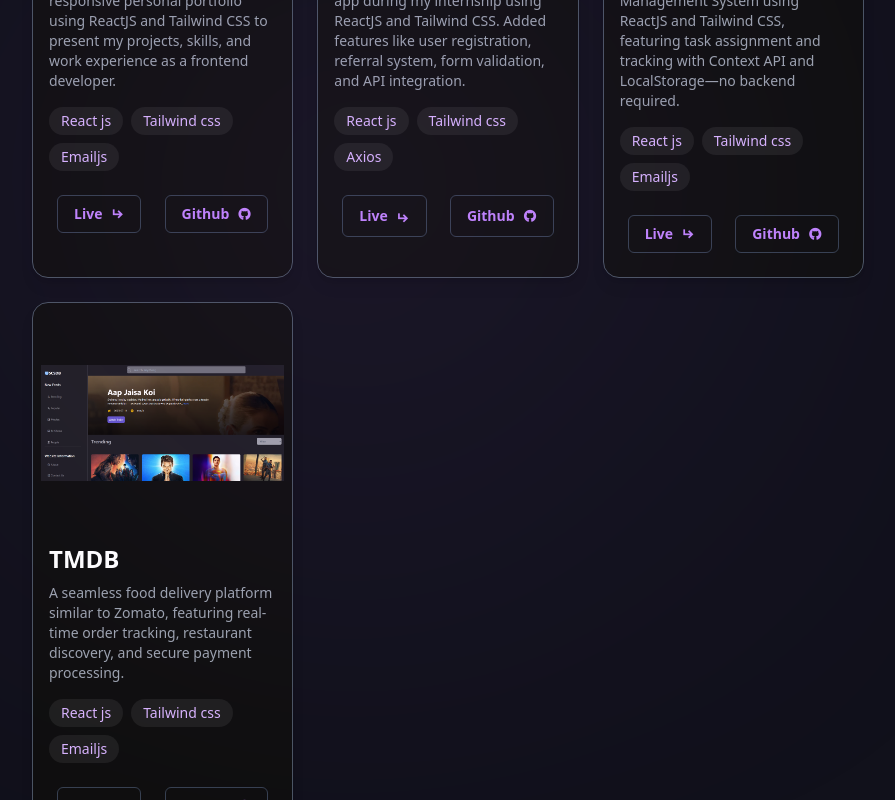
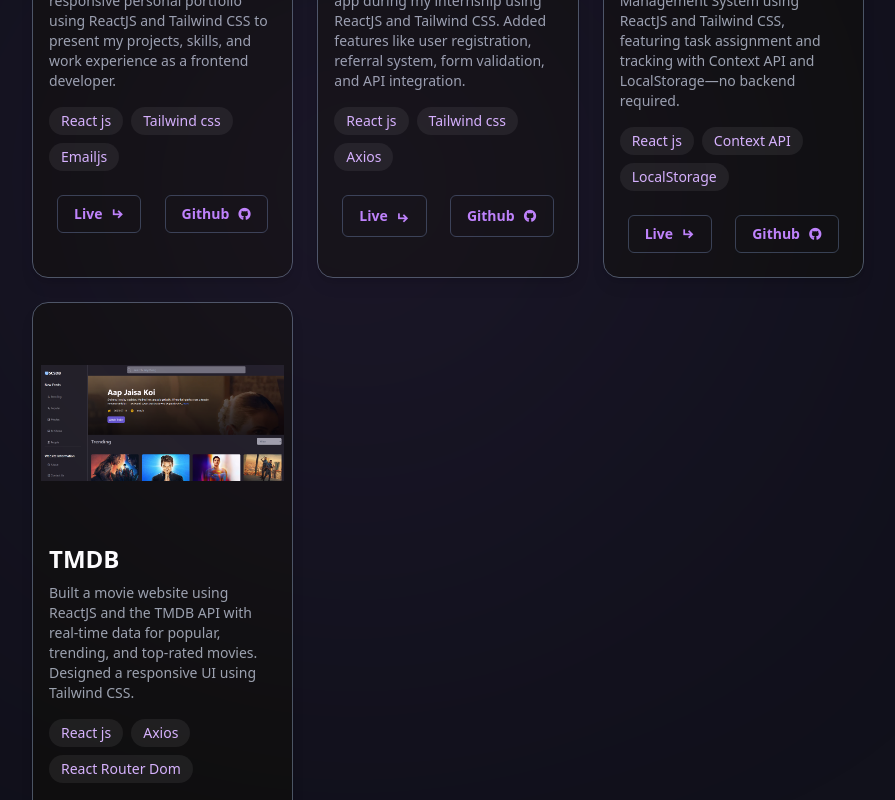
Before and after one commit to Arunyadav46/portfolio, a React (Vite) app: page / in a window 1280 px wide. Shown: the part 3820-4620 px from the top of the page, without its empty margins (192-1087 px from the left). Built offline with nearby package versions, Linux system fonts and the light colour scheme.

Commit message:
some minor changes

```diff
--- a/src/Components/Contact.jsx
+++ b/src/Components/Contact.jsx
@@ -34,7 +34,7 @@
   };
 
   return (
-    <section id="contact" className="text-white py-16 px-6">
+    <section id="contact" className="text-white py-16 px-3 xl:px-6">
          <h2 className="text-4xl font-bold xl:mb-32 text-center">
             <span className="border-b-4 border-purple-600 pb-1">Get In Touch</span>
           </h2>
--- a/src/Components/Projects.jsx
+++ b/src/Components/Projects.jsx
@@ -139,10 +139,10 @@
             React js
           </span>
           <span className="bg-[#1f1f1f] text-sm px-3 py-1 rounded-full text-purple-300">
-            Tailwind css
+            Context API
           </span>
           <span className="bg-[#1f1f1f] text-sm px-3 py-1 rounded-full text-purple-300">
-            Emailjs
+            LocalStorage
           </span>
         </div>
 
@@ -181,8 +181,7 @@
       <div className="p-2">
         <h2 className="text-2xl font-semibold mb-2">TMDB</h2>
         <p className="text-gray-400 text-sm mb-4">
-          A seamless food delivery platform similar to Zomato, featuring real-time order tracking,
-          restaurant discovery, and secure payment processing.
+          Built a movie website using ReactJS and the TMDB API with real-time data for popular, trending, and top-rated movies. Designed a responsive UI using Tailwind CSS.
         </p>
 
         {/* Tags */}
@@ -191,16 +190,16 @@
             React js
           </span>
           <span className="bg-[#1f1f1f] text-sm px-3 py-1 rounded-full text-purple-300">
-            Tailwind css
+            Axios
           </span>
           <span className="bg-[#1f1f1f] text-sm px-3 py-1 rounded-full text-purple-300">
-            Emailjs
+            React Router Dom
           </span>
         </div>
 
      <div className='flex justify-between p-2'>
      <a
-          href="#"
+          href="https://tmdb-2-six.vercel.app/"
           className="text-purple-400 px-4 py-2  border border-gray-700 rounded-md text-[16px] font-semibold hover:underline text-sm"
         >
           <div className='flex items-center gap-2'>
@@ -209,7 +208,7 @@
           </div>
         </a>
          <a
-          href="#"
+          href="https://github.com/Arunyadav46/TMDB2"
           className="text-purple-400 px-4 py-2  border border-gray-700 rounded-md text-[16px] font-semibold hover:underline text-sm"
         >
           <div className='flex items-center gap-2'>
```
